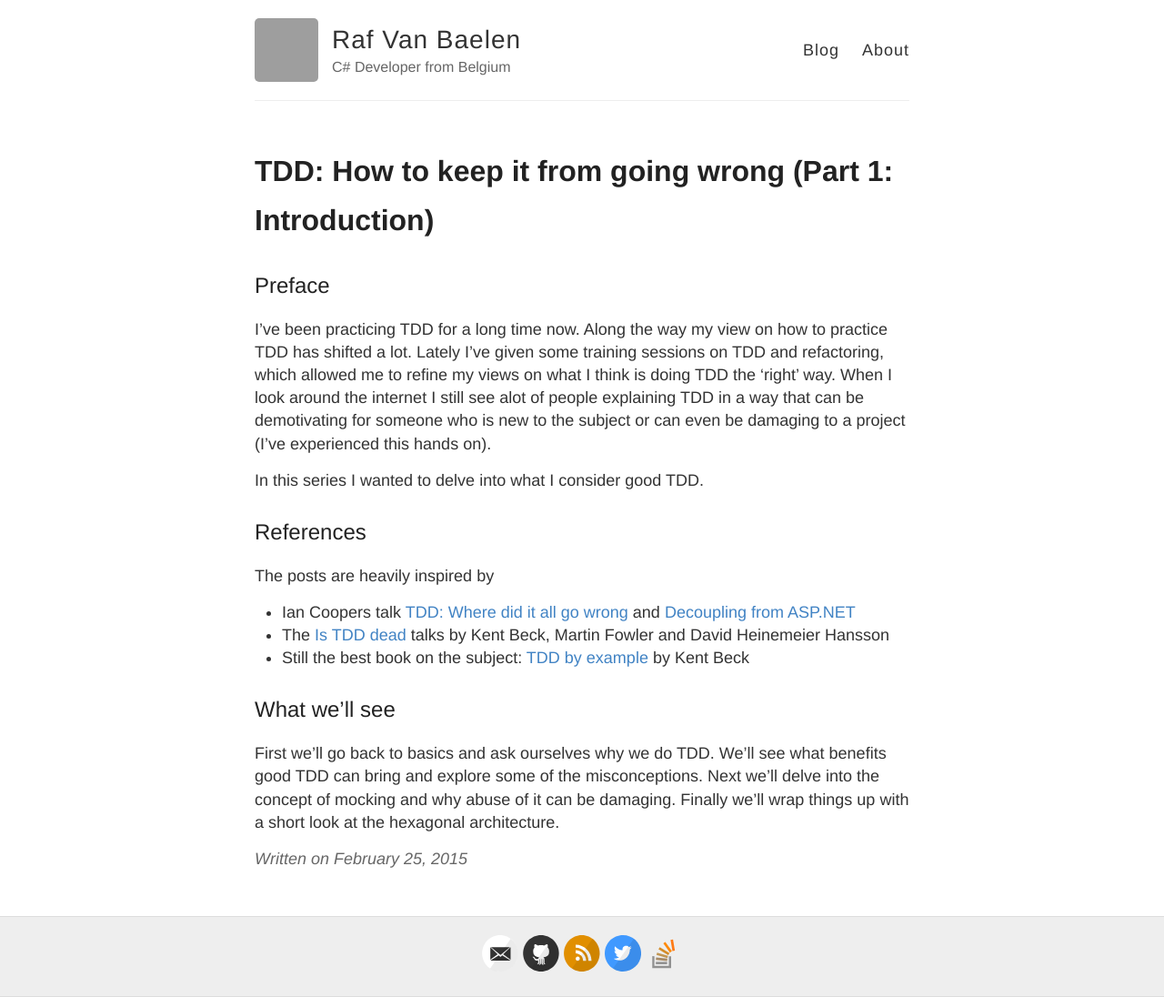
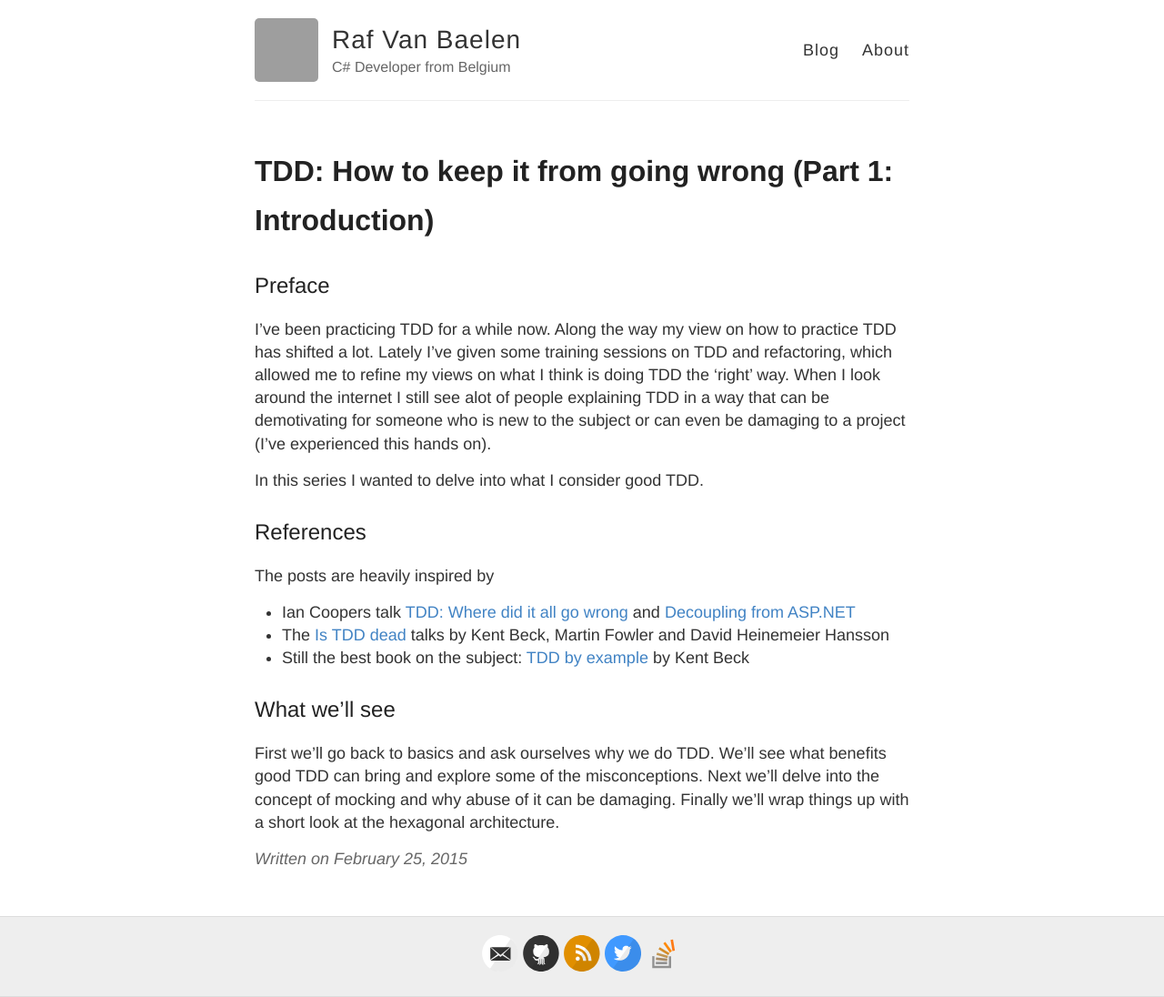
Before and after one commit to Rafvb/rafvb.github.io, a Jekyll site: the page built from _posts/2015-02-25-TDDHowToKeepItFromGoingWrong1.md, in a window 1280 px wide. Shown: the whole page at 91% size. Built offline with Jekyll 4.4.1, drawn with Linux system fonts in a browser that asks for light colours; comment, search, counter and statistics services are not loaded; grey boxes are pictures that could not be loaded.

Commit message:
Small changes

```diff
--- a/_posts/2015-02-25-TDDHowToKeepItFromGoingWrong1.md
+++ b/_posts/2015-02-25-TDDHowToKeepItFromGoingWrong1.md
@@ -5,7 +5,7 @@ published: true
 ---
 
 ## Preface
-I've been practicing TDD for a long time now. Along the way my view on how to practice TDD has shifted a lot.
+I've been practicing TDD for a while now. Along the way my view on how to practice TDD has shifted a lot.
 Lately I've given some training sessions on TDD and refactoring, which allowed me to refine my views on what I think is doing TDD the 'right' way.
 When I look around the internet I still see alot of people explaining TDD in a way that can be demotivating for someone
 who is new to the subject or can even be damaging to a project (I've experienced this hands on).
```
